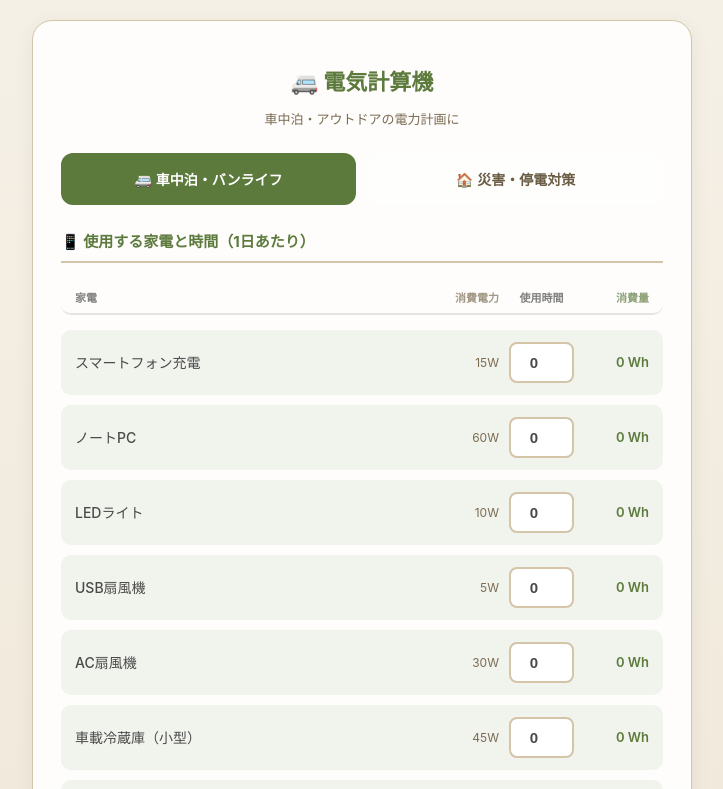
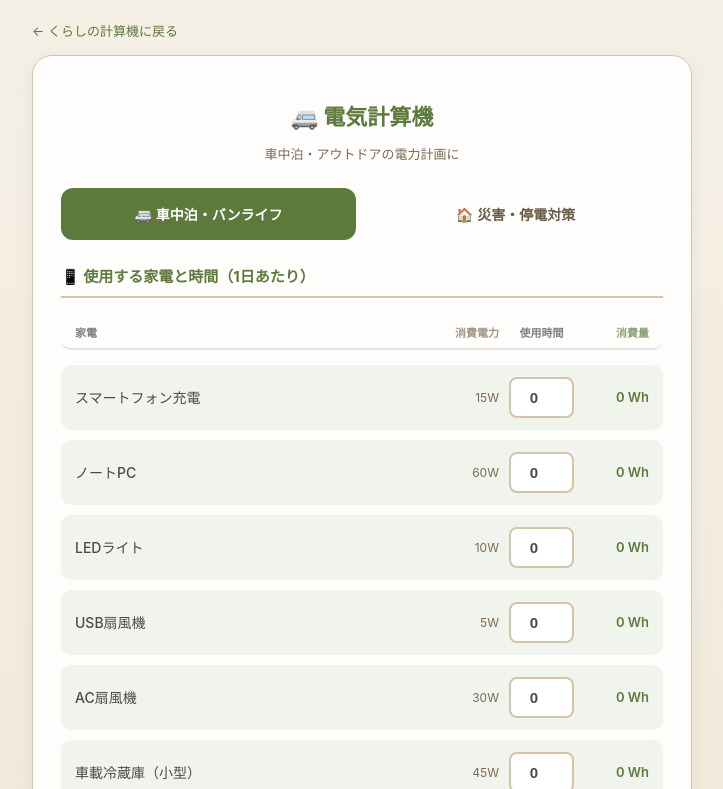
Before and after one commit to tarorin411/Vanlife-Power-Calculator, a plain HTML site: page index.html in a window 1280 px wide. Shown: the top 789 px of the page, without its empty margins (278-1001 px from the left). Drawn offline with Linux system fonts and the light colour scheme.

Commit message:
Add portal back link + update email

```diff
--- a/index.html
+++ b/index.html
@@ -718,6 +718,10 @@
 
 <body class="vanlife">
 
+    <a href="https://kurashi-calc.pages.dev/"
+        style="display:inline-block;color:#5d7a3d;text-decoration:none;font-size:13px;margin-bottom:15px;">←
+        くらしの計算機に戻る</a>
+
     <div class="container">
         <h1 id="mainTitle">🚐 電気計算機</h1>
         <p class="subtitle" id="mainSubtitle">車中泊・アウトドアの電力計画に</p>
@@ -813,7 +817,7 @@
             <div class="footer-section">
                 <h4>運営者情報</h4>
                 <p>運営者: LJO<br>
-                    お問い合わせ: <a href="mailto:lstar.ojousama@gmail.com">lstar.ojousama@gmail.com</a></p>
+                    お問い合わせ: <a href="mailto:LJO.dev.contact@gmail.com">LJO.dev.contact@gmail.com</a></p>
             </div>
             <p class="copyright">© 2026 LJO. All rights reserved.</p>
         </footer>
```
